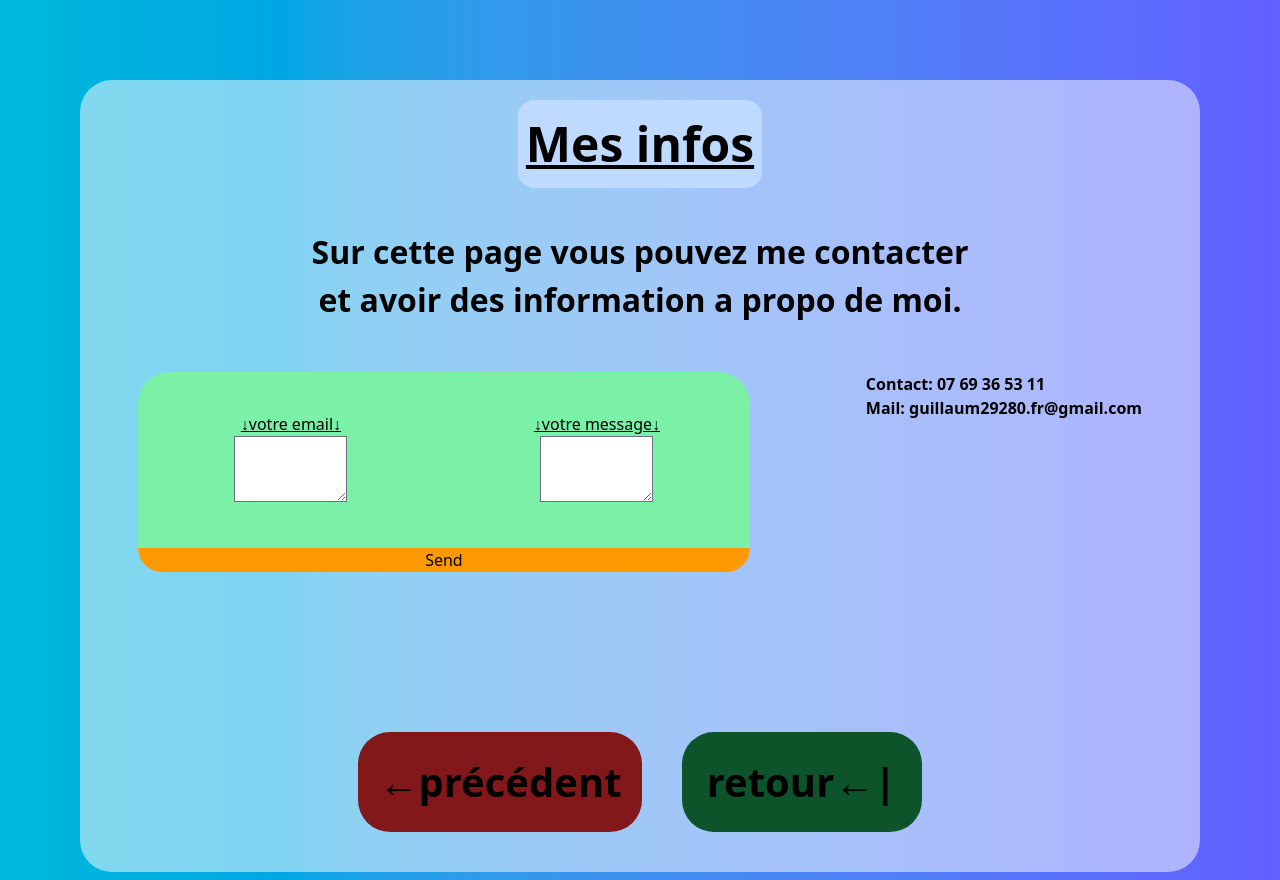
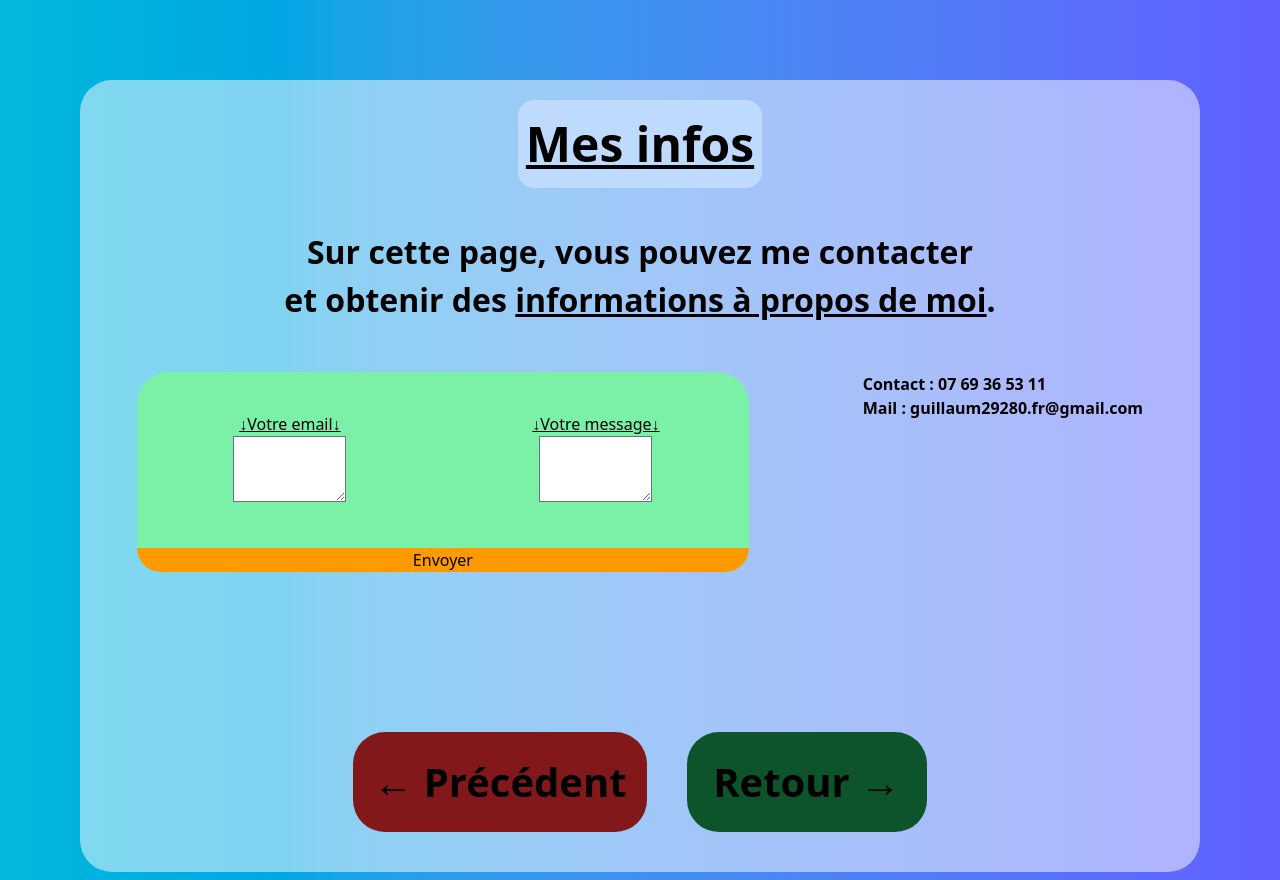
Before and after one commit to GuiguiSlide/GuiguiSlide-Mon-portfolio, a SvelteKit app: page /formulaire in a window 1280 px wide. Built offline with nearby package versions, Linux system fonts and the light colour scheme.

Commit message:
ortographe

```diff
--- a/src/routes/+page.svelte
+++ b/src/routes/+page.svelte
@@ -15,7 +15,9 @@
 </script>
 
 <header class="flex justify-center align-items-start text-[150%] fade">
-    <h1 class="bg-blue-200 rounded-2xl p-2 mt-5 mb-10 font-extrabold pl-20 pr-20">
+    <h1
+        class="bg-blue-200 rounded-2xl p-2 mt-5 mb-10 font-extrabold pl-20 pr-20"
+    >
         <u>Bienvenue sur mon Portfolio </u>
     </h1>
 </header>
@@ -35,8 +37,8 @@
         class="flex justify-center items-center text-center text-[150%] font-bold bg-[rgba(219,100,199,0.5)] pb-10 pt-10 rounded-4xl ml-20 mr-20"
     >
         <p>
-            Bienvenue sur mon profile,<br /> je suis Guillaume Beaufort un Developpeur
-            FullStack en formation au CESI de brest.,
+            Bienvenue sur mon profil,<br /> je suis Guillaume Beaufort un Développeur
+            FullStack en formation au CESI de Brest.,
         </p>
     </div>
 </section>
--- a/src/routes/about/+page.svelte
+++ b/src/routes/about/+page.svelte
@@ -82,20 +82,17 @@
             alt="PHP"
             src="https://cdn.jsdelivr.net/gh/devicons/devicon@latest/icons/php/php-original.svg"
         />
-
     </div>
     <div
         class="flex justify-center items-center text-center text-[200%] font-bold bg-[rgba(220,120,255,0.5)] rounded-b-4xl mr-5 ml-5"
     >
         <p>
-            sur cette pages vous pourrez decouvrir mes compétences<br />
+            <u>Sur cette page</u>, vous pourrez découvrir mes compétences<br />
         </p>
     </div>
 </section>
 <footer class="flex justify-center align-items-end fade">
-    <div
-        class="flex flex-row text-center justify-center p-10 text-[2.5rem]"
-    >
+    <div class="flex flex-row text-center justify-center p-10 text-[2.5rem]">
         <button
             onclick={previous}
             class="bg-red-900 rounded-4xl mr-5 p-5 mt-30 min-w-[15rem] font-extrabold hover:bg-red-700"
--- a/src/routes/formulaire/+page.svelte
+++ b/src/routes/formulaire/+page.svelte
@@ -11,7 +11,8 @@
 <div class="bg-[rgba(255,255,255,0.5)] rounded-4xl m-20 fade">
     <header class="flex justify-center align-items-start text-[3rem] fade">
         <h1 class="bg-blue-200 rounded-2xl p-2 mt-5 mb-10 font-extrabold fade">
-            <u>Mes infos </u>
+            <u>Mes infos</u>
+            <!-- ❌ espace inutile -->
         </h1>
     </header>
 
@@ -20,11 +21,13 @@
             class="flex justify-center items-center text-center text-[2rem] font-bold fade"
         >
             <p>
-                Sur cette page vous pouvez me contacter <br />
-                et avoir des information a propo de moi.<br /><br />
+                Sur cette page, vous pouvez me contacter<br />
+                et obtenir des <u>informations à propos de moi</u>.<br /><br />
+                <!-- ❌ "information a propo" => ✅ "informations à propos" -->
             </p>
         </div>
     </section>
+
     <div class="flex flex-row justify-around">
         <div class="flex flex-col items-center justify-center" target="_blank">
             <form
@@ -37,41 +40,37 @@
                     <label
                         class="p-10 bg-green-300 rounded-tl-4xl text-center w-[50%]"
                     >
-                        <u
-                            >↓votre email↓<br />
-                            <textarea
-                                type="email"
-                                name="email"
-                                target="_blank"
-                                class="w-[50%]"
+                        <u>
+                            ↓Votre email↓<br />
+                            <textarea type="email" name="email" class="w-[50%]"
                             ></textarea>
-                        </u></label
-                    >
+                        </u>
+                    </label>
                     <label
                         class="p-10 bg-green-300 rounded-tr-4xl text-center w-[50%]"
                     >
-                        <u
-                            >↓votre message↓<br />
-                            <textarea
-                                name="message"
-                                target="_blank"
-                                class="w-[50%]"
-                            ></textarea>
-                        </u></label
-                    >
+                        <u>
+                            ↓Votre message↓<br />
+                            <textarea name="message" class="w-[50%]"></textarea>
+                        </u>
+                    </label>
                 </div>
                 <button
                     type="submit"
                     class="rounded-b-4xl bg-amber-500 hover:bg-amber-200 w-[100%]"
-                    target="_blank">Send</button
                 >
+                    Envoyer <!-- ✅ "Send" → français pour cohérence -->
+                </button>
             </form>
         </div>
+
         <div class="font-bold">
-            Contact: 07 69 36 53 11<br>
-            Mail: guillaum29280.fr@gmail.com<br>
+            Contact : 07 69 36 53 11<br />
+            Mail : guillaum29280.fr@gmail.com<br />
+            <!-- ✅ espace après ":" -->
         </div>
     </div>
+
     <footer class="flex justify-center align-items-end flex-col font-bold">
         <div
             class="flex flex-row text-center justify-center p-10 text-[2.5rem]"
@@ -80,13 +79,13 @@
                 onclick={previous}
                 class="bg-red-900 rounded-4xl p-5 mr-5 mt-30 min-w-[15rem] font-extrabold hover:bg-red-700 z-10"
             >
-                ←précédent
+                ← Précédent <!-- ✅ majuscule -->
             </button>
             <button
                 onclick={next}
                 class="bg-green-900 rounded-4xl p-5 ml-5 mt-30 min-w-[15rem] font-extrabold hover:bg-green-700 z-10"
             >
-                retour←|
+                Retour → <!-- ❌ "retour←|" => ✅ "Retour →" -->
             </button>
         </div>
     </footer>
--- a/src/routes/projects/+page.svelte
+++ b/src/routes/projects/+page.svelte
@@ -10,7 +10,8 @@
 
 <header class="flex justify-center align-items-start text-[3rem] fade">
     <h1 class="bg-blue-200 rounded-2xl p-2 mt-5 mb-10 font-extrabold">
-        <u>Mes Projets </u>
+        <u>Mes Projets</u>
+        <!-- espace supprimé après "Projets" -->
     </h1>
 </header>
 <section class="flex flex-col fade">
@@ -28,57 +29,61 @@
     >
         <div class="flex flex-row p-5">
             <ul class="pr-20 a bg-[rgba(53,53,161,0.5)] rounded-l-4xl pl-15">
-                Projets en Cours
+                <u>Projets en cours</u>
+                <!-- majuscule corrigée -->
                 <a
                     href="https://www.curseforge.com/minecraft/modpacks/project-arena"
                     target="_blank"
-                    ><li class="font-normal text-start hover:underline">
-                        Modpack Minecraft sur le thème arène
-                    </li></a
                 >
+                    <li class="font-normal text-start hover:underline">
+                        Modpack Minecraft sur le thème de l’arène <!-- "arène" sans article → ajouté -->
+                    </li>
+                </a>
                 <li class="font-normal text-start">
-                    Application mobile pour des recettes et des stocks
+                    Application mobile pour les recettes et les stocks <!-- "des recettes" → "les recettes" (plus logique dans ce contexte) -->
                 </li>
             </ul>
-            <ul class=" a bg-[rgba(130,62,194,0.5)] rounded-r-4xl pr-15 pl-45">
-                Projets Finits
+            <ul class="a bg-[rgba(130,62,194,0.5)] rounded-r-4xl pr-15 pl-45">
+                <u>Projets finis</u>
+                <!-- "Finits" → "finis" -->
                 <a
                     href="https://github.com/GuiguiSlide/station_m-t-o"
                     target="_blank"
-                    ><li class="font-normal text-start hover:underline">
+                >
+                    <li class="font-normal text-start hover:underline">
                         Station météo
-                    </li></a
-                >
+                    </li>
+                </a>
                 <a
                     href="https://github.com/GuiguiSlide/Untrustpilot/"
                     target="_blank"
-                    ><li class="font-normal text-start hover:underline">
-                        Site de sensibilisation sur la cybersécurité
-                    </li></a
                 >
+                    <li class="font-normal text-start hover:underline">
+                        Site de sensibilisation à la cybersécurité <!-- "sur la cybersécurité" → "à la cybersécurité" -->
+                    </li>
+                </a>
                 <a
                     href="https://github.com/GuiguiSlide/cassebrique"
                     target="_blank"
-                    ><li class="font-normal text-start hover:underline">
+                >
+                    <li class="font-normal text-start hover:underline">
                         Casse-brique en C
-                    </li></a
-                >
+                    </li>
+                </a>
                 <a
                     href="https://github.com/GuiguiSlide/projet_gamejam_2025_cesi"
                     target="_blank"
                 >
                     <li class="font-normal text-start hover:underline">
-                        Tower Defence GameJam 2025 au Cesi
-                    </li></a
-                >
+                        Tower Defense – GameJam 2025 au CESI <!-- "Defence" → "Defense" (forme anglaise correcte), ajout d’un tiret pour lisibilité, majuscule à CESI -->
+                    </li>
+                </a>
             </ul>
         </div>
     </div>
 </section>
 <footer class="flex justify-center align-items-end fade">
-    <div
-        class="flex flex-row text-center justify-center p-10 text-[2.5rem]"
-    >
+    <div class="flex flex-row text-center justify-center p-10 text-[2.5rem]">
         <button
             onclick={previous}
             class="bg-red-900 rounded-4xl p-5 mr-5 mt-30 min-w-[15rem] font-extrabold hover:bg-red-700"
```
